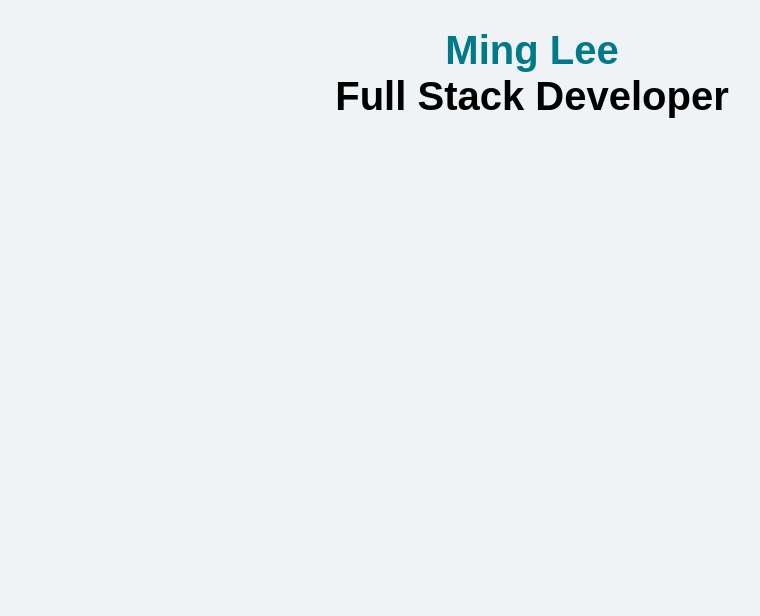
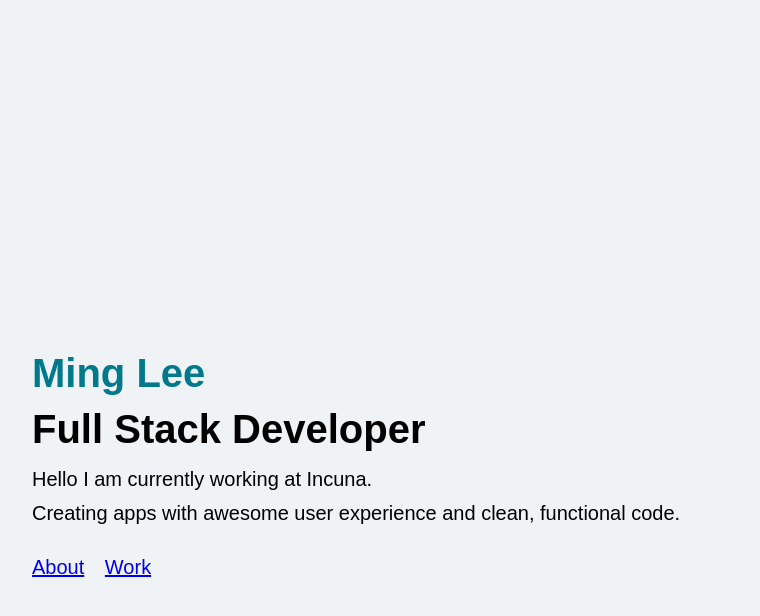
Before and after one commit to MingLee02/MingLee02.github.io, a Jekyll site: the page built from index.md, in a window 1280 px wide. Shown: the top 616 px of the page, without its empty margins (108-868 px from the left). Built offline with Jekyll 4.4.1, drawn with Linux system fonts in a browser that asks for light colours.

Commit message:
Mass site update part 2.

```diff
--- a/_config.yml
+++ b/_config.yml
@@ -32,3 +32,4 @@ gems:
 exclude:
   - Gemfile
   - Gemfile.lock
+port: 9000
--- a/_sass/_home.sass
+++ b/_sass/_home.sass
@@ -1,7 +1,19 @@
 .intro
-	font-size: 40px
-	text-align: center
+	font-size: 40px !important
+	margin: 35% auto 0 !important
+	padding-bottom: 10px
+	line-height: 1.15
 
 	.name
 		color: #00798c
 		display: block
+		margin-bottom: 10px
+
+p
+	margin: 0
+
+.intro-list
+	padding: 0
+	li
+		display: inline
+		margin-right: 15px
--- a/_sass/_main.sass
+++ b/_sass/_main.sass
@@ -5,6 +5,7 @@ body
 .container
     font-size: 20px
     margin: 0 auto
+    line-height: 34px
     max-width: 1000px
     position: relative
 
--- a/_sass/_site-nav.sass
+++ b/_sass/_site-nav.sass
@@ -8,11 +8,6 @@ nav
         display: inline
 
         a
-            background: #5b9279
-            background: -moz-linear-gradient(#5b9279, #00798c)
-            background: -o-linear-gradient(#5b9279, #00798c)
-            background: -webkit-linear-gradient(#5b9279, #00798c)
-            background: linear-gradient(#5b9279, #00798c)
             border-radius: 10px
             color: #c5d86d
             display: inline-block
@@ -26,9 +21,4 @@ nav
             background: #c5d86d
             color: #00798c
     .active
-        background: #c5d86d
-        background: -moz-linear-gradient(#c5d86d, #5b9279)
-        background: -o-linear-gradient(#c5d86d, #5b9279)
-        background: -webkit-linear-gradient(#c5d86d, #5b9279)
-        background: linear-gradient(#c5d86d, #5b9279)
         color: #000000
--- a/index.md
+++ b/index.md
@@ -8,3 +8,12 @@ title: Introduction
     <span class="name">Ming Lee</span>
     <span class="title">Full Stack Developer</span>
 </h1>
+
+Hello I am currently working at Incuna.
+
+Creating apps with awesome user experience and clean, functional code.
+
+<ul class="intro-list">
+    <li><a href="/about/">About</a></li>
+    <li><a href='/work/'>Work</a></li>
+</ul>
```
Also changed, not shown: about/index.md (+7 -2 lines).
